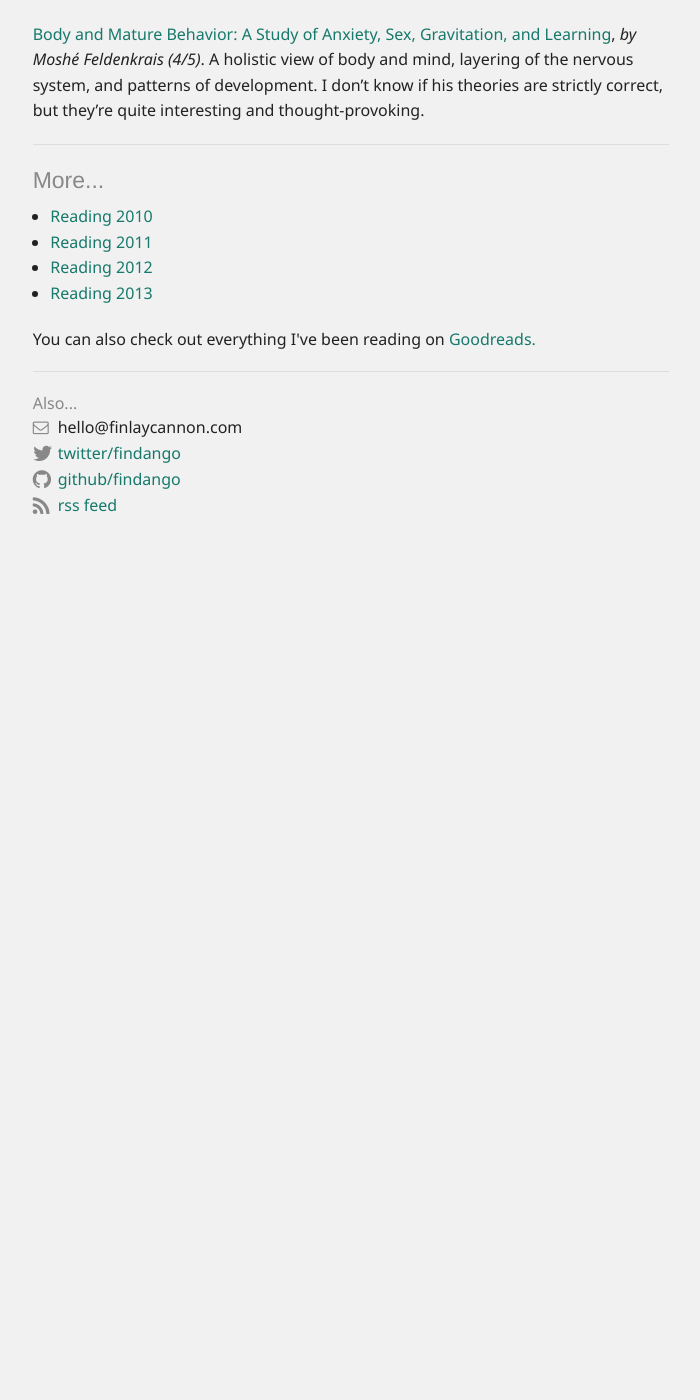
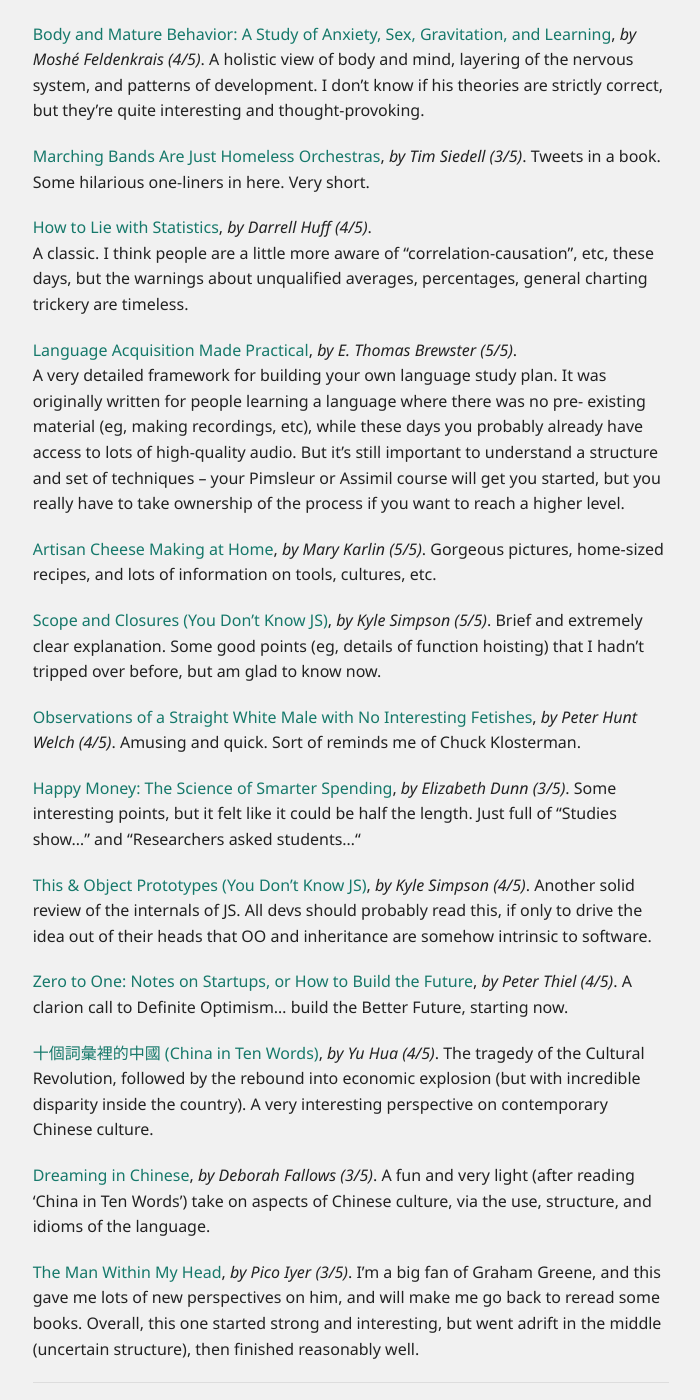
Before and after one commit to findango/finlaycannon.com, a Jekyll site: the page built from _posts/2014-09-13-reading-2014.md, in a window 1280 px wide and 1400 px high, scrolled down 1839 px. Shown: the whole window, without its empty margins (289-989 px from the left). Built offline with Jekyll 4.4.1, drawn with Linux system fonts in a browser that asks for light colours; Markdown is read by kramdown in place of the engine named in the settings; before the commit the page ends 2379 px from its top, so only the background shows below that; some of the changed text lies outside the part shown.

Commit message:
Added a dozen new 2014 reads

```diff
--- a/_posts/2014-09-13-reading-2014.md
+++ b/_posts/2014-09-13-reading-2014.md
@@ -87,3 +87,57 @@
 A holistic view of body and mind, layering of the nervous system, and patterns
 of development. I don't know if his theories are strictly correct, but they're
 quite interesting and thought-provoking.
+
+[Marching Bands Are Just Homeless Orchestras](http://amazon.com/dp/0974551627/), _by Tim Siedell (3/5)_.
+Tweets in a book. Some hilarious one-liners in here. Very short.
+
+[How to Lie with Statistics](http://amazon.com/dp/0393310728/), _by Darrell Huff (4/5)_.
+A classic. I think people are a little more aware of "correlation-causation",
+etc, these days, but the warnings about unqualified averages, percentages,
+general charting trickery are timeless.
+
+[Language Acquisition Made Practical](http://amazon.com/dp/0916636003/), _by E. Thomas Brewster (5/5)_.
+A very detailed framework for building your own language study plan. It was
+originally written for people learning a language where there was no pre-
+existing material (eg, making recordings, etc), while these days you probably
+already have access to lots of high-quality audio. But it's still important to
+understand a structure and set of techniques -- your Pimsleur or Assimil
+course will get you started, but you really have to take ownership of the
+process if you want to reach a higher level.
+
+[Artisan Cheese Making at Home](http://amazon.com/dp/1607740087/), _by Mary Karlin (5/5)_.
+Gorgeous pictures, home-sized recipes, and lots of information on tools, cultures, etc.
+
+[Scope and Closures (You Don't Know JS)](http://amazon.com/dp/1449335586/), _by Kyle Simpson (5/5)_.
+Brief and extremely clear explanation. Some good points (eg, details of
+function hoisting) that I hadn't tripped over before, but am glad to know now.
+
+[Observations of a Straight White Male with No Interesting Fetishes](http://amazon.com/dp/B00MT612SC/), _by Peter Hunt Welch (4/5)_.
+Amusing and quick. Sort of reminds me of Chuck Klosterman.
+
+[Happy Money: The Science of Smarter Spending](http://amazon.com/dp/1451665067/), _by Elizabeth Dunn (3/5)_.
+Some interesting points, but it felt like it could be half the length. Just
+full of "Studies show..." and "Researchers asked students..."
+
+[This & Object Prototypes (You Don't Know JS)](http://amazon.com/dp/1491904151/), _by Kyle Simpson (4/5)_.
+Another solid review of the internals of JS. All devs should probably read this,
+if only to drive the idea out of their heads that OO and inheritance are somehow
+intrinsic to software.
+
+[Zero to One: Notes on Startups, or How to Build the Future](http://amazon.com/dp/0804139296/), _by Peter Thiel (4/5)_.
+A clarion call to Definite Optimism... build the Better Future, starting now.
+
+[十個詞彙裡的中國 (China in Ten Words)](http://amazon.com/dp/0307739791/), _by Yu Hua (4/5)_. The tragedy of the
+Cultural Revolution, followed by the rebound into economic explosion (but with
+incredible disparity inside the country). A very interesting perspective on
+contemporary Chinese culture.
+
+[Dreaming in Chinese](http://amazon.com/dp/B003Y3BB9O/), _by Deborah Fallows (3/5)_.
+A fun and very light (after reading 'China in Ten Words') take on aspects of
+Chinese culture, via the use, structure, and idioms of the language.
+
+[The Man Within My Head](http://amazon.com/dp/0307387569/), _by Pico Iyer (3/5)_.
+I'm a big fan of Graham Greene, and this gave me lots of new perspectives on
+him, and will make me go back to reread some books. Overall, this one started
+strong and interesting, but went adrift in the middle (uncertain structure),
+then finished reasonably well.
```
Also changed, not shown: other parts of _posts/2014-09-13-reading-2014.md (+1 -1 lines).
